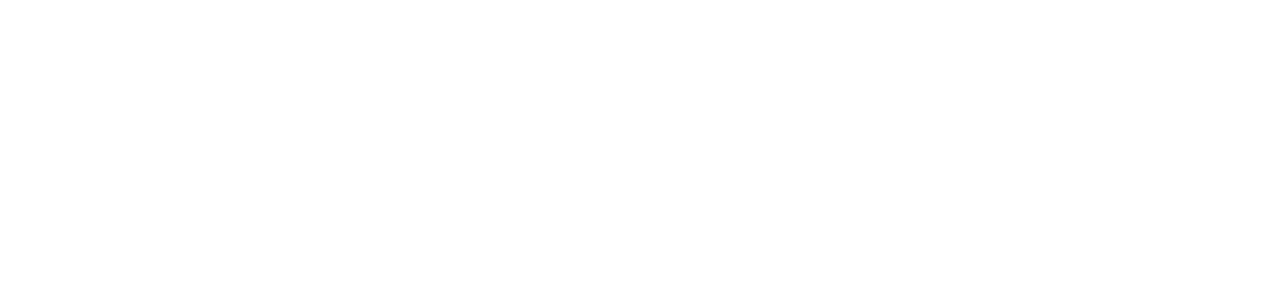
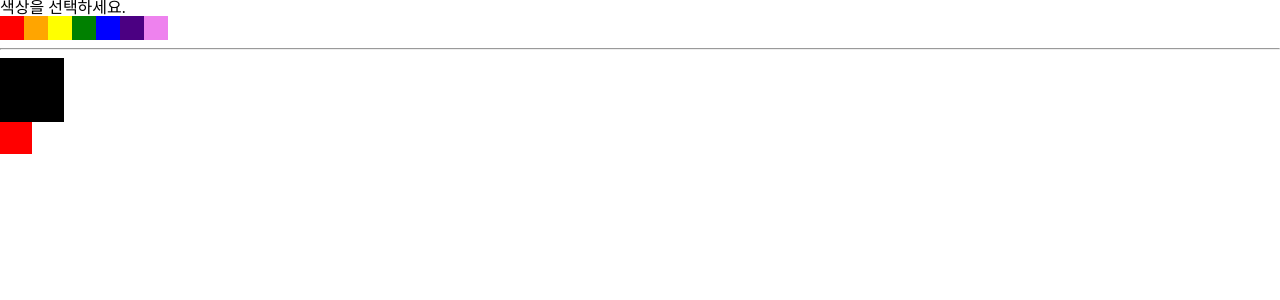
Before and after one commit to JunBum2ya/junbum-snippet, a React (Create React App) app: page /color in a window 1280 px wide. Before the commit this address had no page. Shown: the top 300 px of the page. Built offline with nearby package versions, Linux system fonts and the light colour scheme.

Commit message:
[feat] context api 연습
색을 선택할 수 있는 기능 구현

```diff
--- a/src/App.tsx
+++ b/src/App.tsx
@@ -3,6 +3,7 @@
 import TodoPage from "./pages/TodoPage";
 import SelectBoxPage from "./pages/SelectBoxPage";
 import HtmlCapturePage from "./pages/HtmlCapturePage";
+import ColorPage from "./pages/ColorPage";
 
 const App = () => {
     return (
@@ -11,6 +12,7 @@
             <Route path={`/todo`} element={<TodoPage/>}/>
             <Route path={'/select'} element={<SelectBoxPage/>}/>
             <Route path={'/capture'} element={<HtmlCapturePage/>}/>
+            <Route path={'/color'} element={<ColorPage/>}/>
         </Routes>
     );
 }
--- /dev/null
+++ b/src/component/color/ColorBox.tsx
@@ -0,0 +1,16 @@
+import ColorContext from "./ColorContext";
+import {useContext} from "react";
+
+const ColorBox = () => {
+
+    const { state } = useContext(ColorContext);
+
+    return (
+        <>
+            <div style={{width: `64px`, height: `64px`, background: state.color}}></div>
+            <div style={{width: `32px`, height: `32px`, background: state.subColor}}></div>
+        </>
+    );
+};
+
+export default ColorBox;
--- /dev/null
+++ b/src/component/color/ColorContext.tsx
@@ -0,0 +1,43 @@
+import React, {createContext, useState} from "react";
+
+const ColorContext = createContext<ColorContextType>({
+    state: {color: 'black', subColor: 'red'}, action: {
+        setColor: (value: string) => {},
+        setSubColor: (value: string) => {}
+    }
+});
+
+const ColorProvider = ({ children }: ColorProviderType) => {
+    const [color, setColor] = useState('black');
+    const [subColor, setSubColor] = useState("red");
+
+    const value: ColorContextType = {
+        state: { color, subColor },
+        action: {setColor, setSubColor}
+    }
+
+    return (
+      <ColorContext.Provider value={value}>{children}</ColorContext.Provider>
+    );
+};
+
+type ColorContextType = {
+    state: {
+        color: string;
+        subColor: string;
+    };
+    action: {
+        setColor: (value: string) => void;
+        setSubColor: (value: string) => void;
+    }
+};
+
+type ColorProviderType = {
+    children: React.ReactNode;
+};
+
+const { Consumer: ColorConsumer } = ColorContext;
+
+export { ColorProvider, ColorConsumer };
+
+export default ColorContext;
--- /dev/null
+++ b/src/component/color/ColorSelector.tsx
@@ -0,0 +1,31 @@
+import ColorContext from "./ColorContext";
+import {useContext} from "react";
+
+const colors = ['red', 'orange', 'yellow', 'green', 'blue', 'indigo', 'violet'];
+
+const ColorSelector = () => {
+
+    const { action } = useContext(ColorContext);
+
+    return (
+        <div>
+            <h2>색상을 선택하세요.</h2>
+            <div style={{display: 'flex'}}>
+                {colors.map(color => (
+                    <div
+                        key={color}
+                        style={{background: color, width: '24px', height: '24px', cursor: 'pointer'}}
+                        onClick={() => action.setColor(color)}
+                        onContextMenu={e => {
+                            e.preventDefault();
+                            action.setSubColor(color);
+                        }}
+                    />
+                ))}
+            </div>
+            <hr/>
+        </div>
+    );
+};
+
+export default ColorSelector;
--- /dev/null
+++ b/src/pages/ColorPage.tsx
@@ -0,0 +1,16 @@
+import {ColorProvider} from "../component/color/ColorContext";
+import ColorBox from "../component/color/ColorBox";
+import ColorSelector from "../component/color/ColorSelector";
+
+const ColorPage = () => {
+    return (
+        <ColorProvider>
+            <div>
+                <ColorSelector/>
+                <ColorBox/>
+            </div>
+        </ColorProvider>
+    );
+};
+
+export default ColorPage;
```
